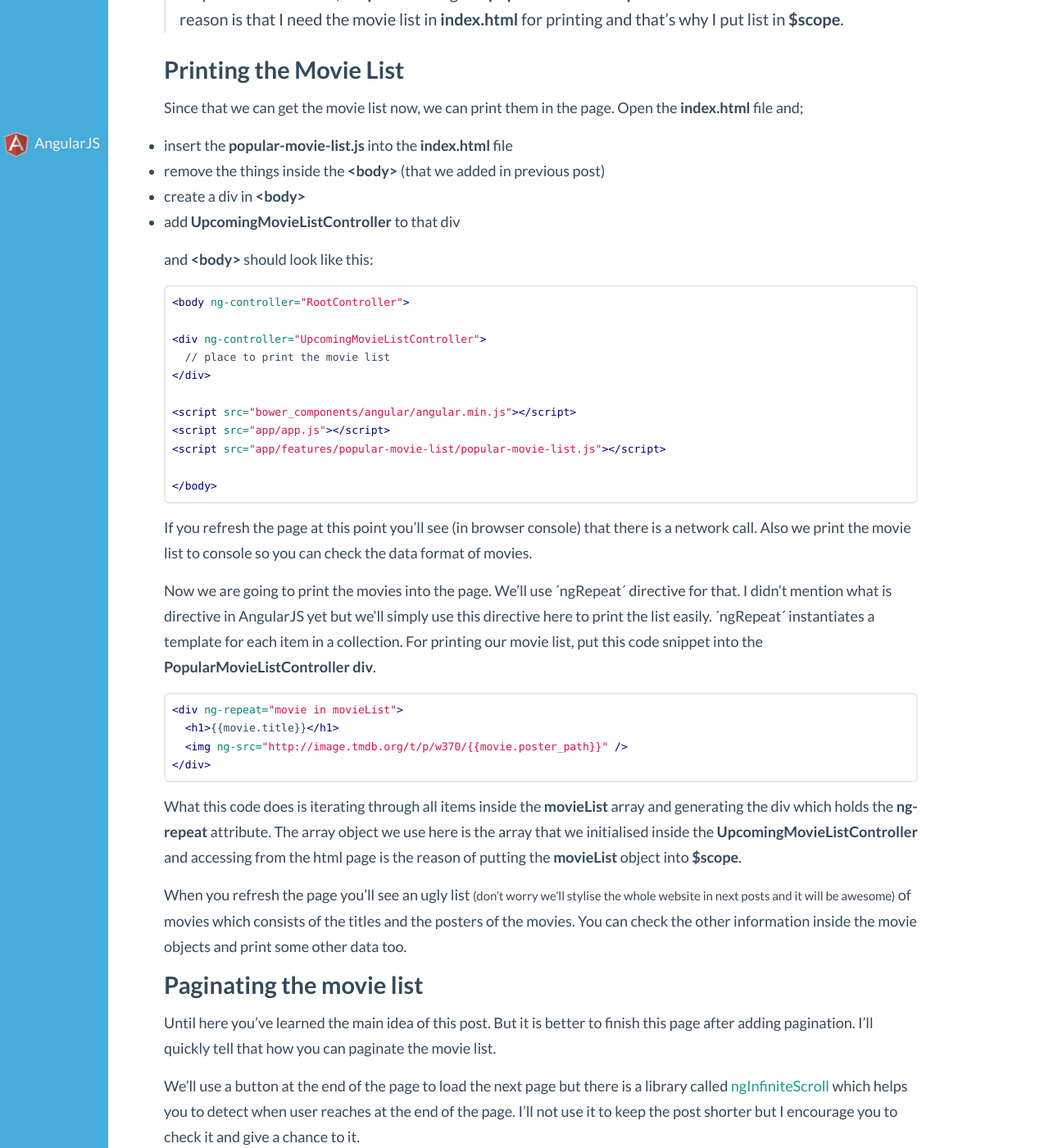
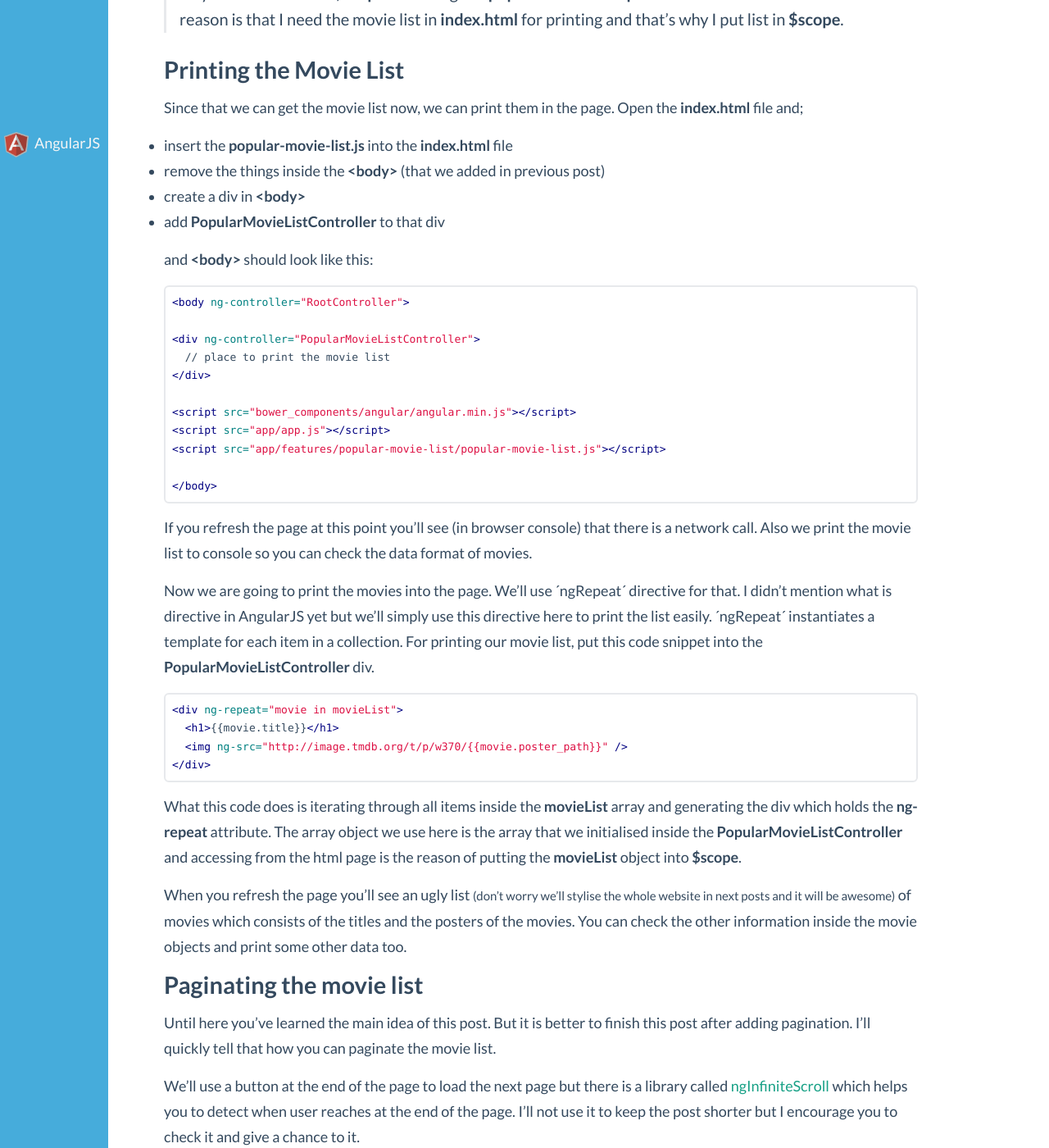
Before and after one commit to eluleci/eluleci.github.io, a Jekyll site: the page built from _posts/2014-09-17-getting-data-angular-http.markdown, in a window 1280 px wide and 1400 px high, scrolled down 1351 px. Shown: the whole window at 82% size. Built offline with Jekyll 4.4.1, drawn with Linux system fonts in a browser that asks for light colours; some of the changed text lies outside the part shown.

Commit message:
fix naming issues in post 3

```diff
--- a/_posts/2014-09-17-getting-data-angular-http.markdown
+++ b/_posts/2014-09-17-getting-data-angular-http.markdown
@@ -21,13 +21,13 @@ The first thing that I am going to do is creating a new controller. We'll follow
 Now create a folder called **popular-movie-list** inside the **app/feature/** folder. Then create a JavaScript file
 with the same name **popular-movie-list.js**.
 
-Inside the **popular-movie-list.js** create a controller called **UpcomingMovieListController** as we did in the
+Inside the **popular-movie-list.js** create a controller called **PopularMovieListController** as we did in the
 previous post. The only difference here is that we don't need to create an app module here because we already created
 one. So now we can reference that module object directly and create the controller.
 
 {% highlight javascript %}
 // defining popular movie list controller
-tutorialProject.controller('UpcomingMovieListController', ['$scope', '$http',
+tutorialProject.controller('PopularMovieListController', ['$scope', '$http',
     function ($scope, $http) {
 
     }]
@@ -70,7 +70,7 @@ Since that we can get the movie list now, we can print them in the page. Open th
  * insert the **popular-movie-list.js** into the **index.html** file
  * remove the things inside the **<body>** (that we added in previous post)
  * create a div in **<body>**
- * add **UpcomingMovieListController** to that div
+ * add **PopularMovieListController** to that div
 
 and **<body>** should look like this:
 
@@ -78,7 +78,7 @@ and **<body>** should look like this:
 {% raw %}
 <body ng-controller="RootController">
 
-<div ng-controller="UpcomingMovieListController">
+<div ng-controller="PopularMovieListController">
   // place to print the movie list
 </div>
 
@@ -96,7 +96,7 @@ movie list to console so you can check the data format of movies.
 Now we are going to print the movies into the page. We'll use ´ngRepeat´ directive for that. I didn't mention what is
 directive in AngularJS yet but we'll simply use this directive here to print the list easily. ´ngRepeat´ instantiates a
 template for each item in a collection. For printing our movie list, put this code snippet into the
-**PopularMovieListController** **div**.
+**PopularMovieListController** div.
 
 {% highlight html %}
 {% raw %}
@@ -109,7 +109,7 @@ template for each item in a collection. For printing our movie list, put this co
 
 What this code does is iterating through all items inside the **movieList** array and generating the div which holds the
 **ng-repeat** attribute. The array object we use here is the array that we initialised inside the
-**UpcomingMovieListController** and accessing from the html page is the reason of putting the **movieList** object into
+**PopularMovieListController** and accessing from the html page is the reason of putting the **movieList** object into
 **$scope**.
 
 When you refresh the page you'll see an ugly list <small>(don't worry we'll stylise the whole website in next posts and it will
@@ -117,7 +117,7 @@ be awesome)</small> of movies which consists of the titles and the posters of th
 You can check the other information inside the movie objects and print some other data too.
 
 <h4>Paginating the movie list</h4>
-Until here you've learned the main idea of this post. But it is better to finish this page after adding pagination.
+Until here you've learned the main idea of this post. But it is better to finish this post after adding pagination.
 I'll quickly tell that how you can paginate the movie list.
 
 We'll use a button at the end of the page to load the next page but there is a library called [ngInfiniteScroll](https://github.com/sroze/ngInfiniteScroll)
```
Also changed, not shown: other parts of _posts/2014-09-17-getting-data-angular-http.markdown (+2 -2 lines).
